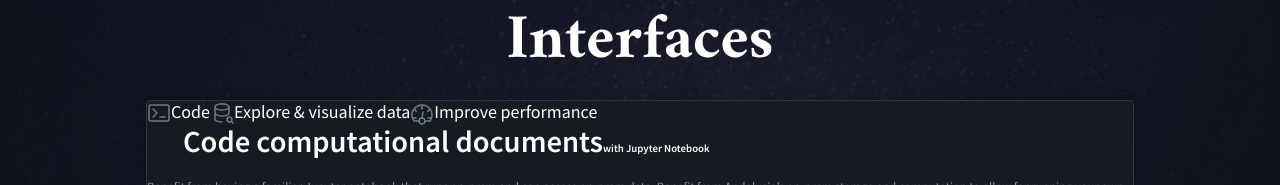
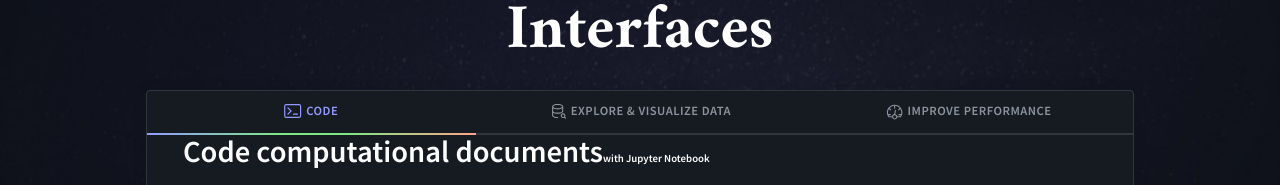
Before and after one commit to perpetualgrimace/data-science-company-website, a Next.js app: page /andalusia-website/interfaces in a window 1280 px wide. Shown: the part 119-304 px from the top of the page. Built offline with nearby package versions, Linux system fonts and the light colour scheme.

Commit message:
styles Tabs component buttons

```diff
--- a/components/_components.scss
+++ b/components/_components.scss
@@ -32,6 +32,8 @@
 // @import "layout/components/Navbar/navbar-link";
 // @import "layout/components/Navbar/navmenu";
 // @import "layout/components/Navbar/navmenu-link";
+@import "layout/components/Tabs/tabs";
+@import "layout/components/Tabs/tabs-hero";
 
 @import "pages/home/home-layout";
 // @import "pages/assets/assets-layout";
--- /dev/null
+++ b/components/layout/components/Tabs/_tabs.scss
@@ -0,0 +1,52 @@
+.tabs-list {
+  display: flex;
+  width: 100%;
+}
+
+.tabs-button {
+  flex: 1 0 33.333%;
+  line-height: 2.3rem;
+  color: $light-3;
+  border-bottom: 2px solid $dark-2;
+  transition:
+    0.2s ease-out color,
+    0.2s ease-out border-color;
+
+  > svg {
+    width: 1.375em;
+    top: -1px;
+    margin-right: $sp-xxs;
+
+    > path {
+      fill: currentColor;
+    }
+  }
+
+  &[aria-selected="true"] {
+    border-image: makePrism() 1;
+  }
+  &[aria-selected="true"],
+  &:hover, &:focus {
+    color: $light-1;
+    border-bottom-color: currentColor;
+    transition: 0.1s ease-out transform;
+
+    &.cornflower-theme { color: $cornflower-md; }
+    &.salmon-theme { color: $salmon-md; }
+    &.malachite-theme { color: $malachite-md; }
+
+    > svg {
+      transform: scale(1.1);
+    }
+  }
+}
+
+
+@media (max-width: 539px) {
+  .tabs-button > svg {
+    width: 1.375rem;
+  }
+  .tabs-button-text {
+    @include visually-hidden;
+  }
+}
--- a/components/layout/components/Tabs/index.jsx
+++ b/components/layout/components/Tabs/index.jsx
@@ -47,7 +47,9 @@ const Tabs = ({ fontSize, tabs, defaultIndex }) => {
       >
         {tabs?.map((tab, index) => (
           <button
-            className="tabs-button"
+            className={`tabs-button u-subhead u-font-sm${
+              tab?.theme ? ` ${tab.theme}-theme` : ""
+            }`}
             key={`tab-${index}`}
             onClick={() => handleClick(index)}
             role="tab"
@@ -60,7 +62,7 @@ const Tabs = ({ fontSize, tabs, defaultIndex }) => {
             tabIndex={currentIndex === index ? 0 : -1}
           >
             {tab?.Icon}
-            {tab?.buttonText}
+            <span className="tabs-button-text">{tab?.buttonText}</span>
           </button>
         ))}
       </div>
--- a/styles/1-utils/_mixins.scss
+++ b/styles/1-utils/_mixins.scss
@@ -31,6 +31,14 @@
 	position: absolute;
 	left: 50%;
 	transform: translateX(-50%);
+}
+
+@mixin visually-hidden {
+	clip: rect(1px, 1px, 1px, 1px);
+	position: absolute !important;
+	height: 1px;
+	width: 1px;
+	overflow: hidden;
 }
 
 //////////////////////////////////
--- a/styles/1-utils/_utility-classes.scss
+++ b/styles/1-utils/_utility-classes.scss
@@ -3,11 +3,7 @@
 //////////////////////////////////
 
 .u-visually-hidden {
-	clip: rect(1px, 1px, 1px, 1px);
-	position: absolute !important;
-	height: 1px;
-	width: 1px;
-	overflow: hidden;
+	@include visually-hidden;
 }
 
 //////////////////////////////////
```
Also changed, not shown: components/layout/components/Tabs/_tabs-hero.scss (added).
